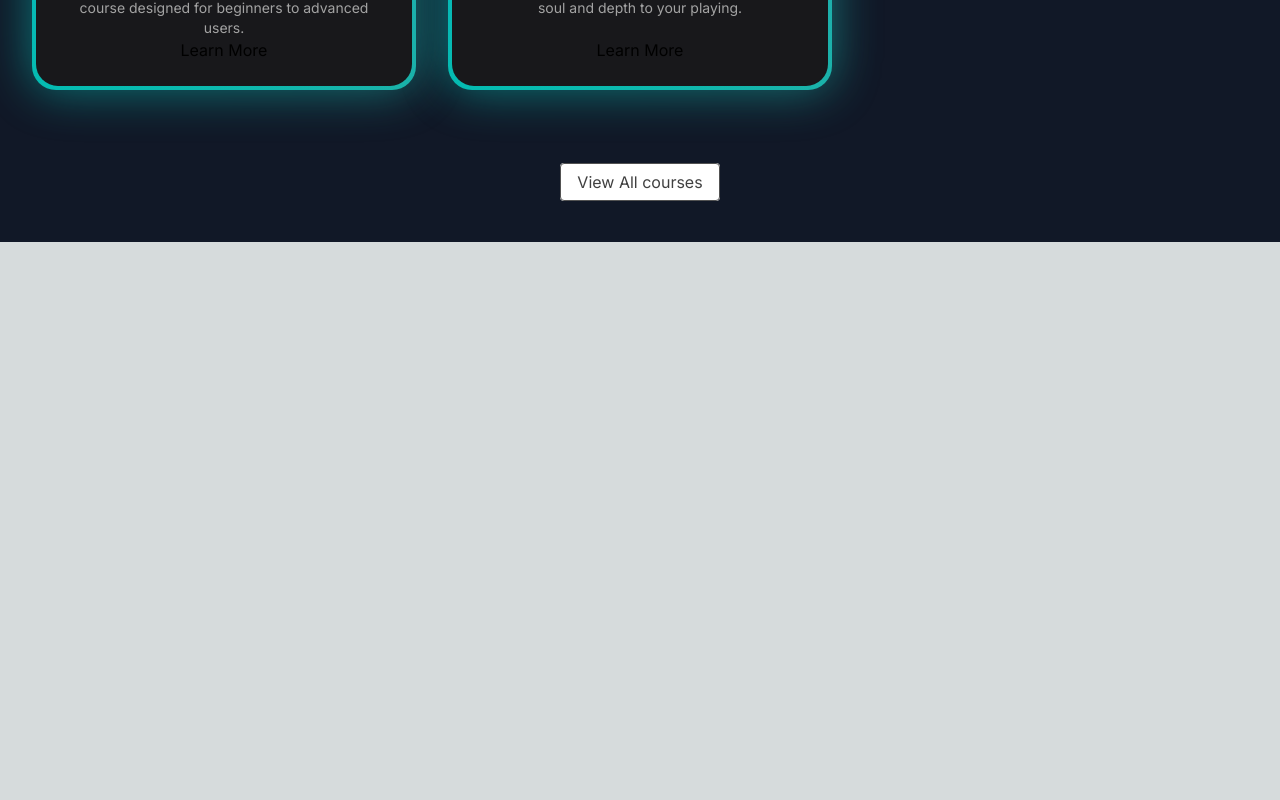
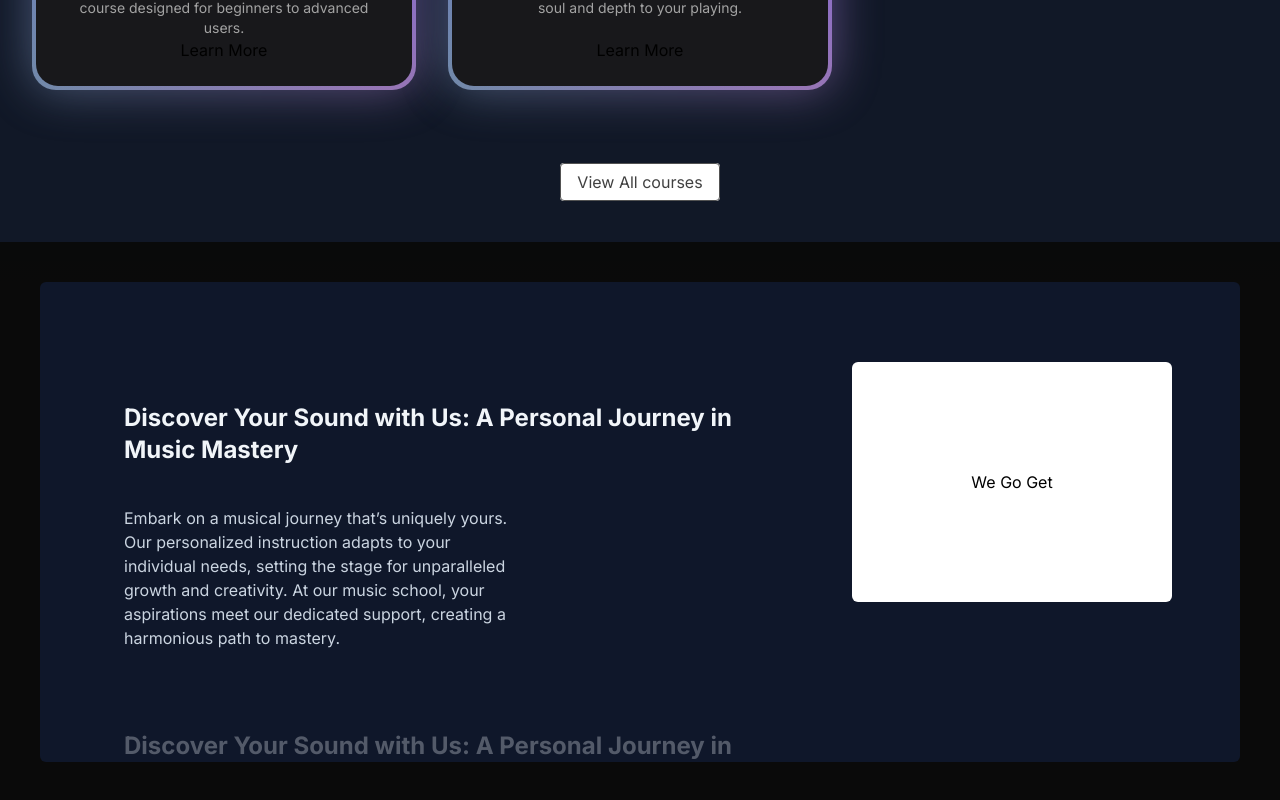
Before and after one commit to amw514/musicapp, a Next.js app: page / in a window 1280 px wide. Shown: the part 1126-1926 px from the top of the page. Before the commit the page ends 1368 px from the top, so only its background shows below. Built offline with nearby package versions, Linux system fonts and the light colour scheme.

Commit message:
implement why us section

```diff
--- a/app/page.tsx
+++ b/app/page.tsx
@@ -1,10 +1,12 @@
 import FeaturedSection from "@/components/FeaturedSection";
 import HeroSection from "@/components/HeroSection";
+import { WhyUsSection } from "@/components/WhyUsSection";
 
 export default function Home() {
   return (
     <main className="min-h-screen bg-black/[0.96] antialiased bg-grid-white/[0.02]" >
       <HeroSection/>
       <FeaturedSection/>
+      <WhyUsSection/>
     </main>
   )}
--- /dev/null
+++ b/components/WhyUsSection.tsx
@@ -0,0 +1,57 @@
+"use client";
+import React from "react";
+import { StickyScroll } from "./ui/sticky-scroll-reveal";
+import Image from "next/image";
+
+const content = [
+
+  {
+    title: "Discover Your Sound with Us: A Personal Journey in Music Mastery",
+    description:
+    'Embark on a musical journey that’s uniquely yours. Our personalized instruction adapts to your individual needs, setting the stage for unparalleled growth and creativity. At our music school, your aspirations meet our dedicated support, creating a harmonious path to mastery.',
+
+    content: (
+      <div className="h-full w-full  flex items-center justify-center text-black">
+       We Go Get
+      </div>
+    ),
+  },
+  {
+    title: "Discover Your Sound with Us: A Personal Journey in Music Mastery",
+    description:
+    'Embark on a musical journey that’s uniquely yours. Our personalized instruction adapts to your individual needs, setting the stage for unparalleled growth and creativity. At our music school, your aspirations meet our dedicated support, creating a harmonious path to mastery.',
+    content: (
+      <div className="h-full w-full bg-[linear-gradient(to_bottom_right,var(--orange-500),var(--yellow-500))] flex items-center justify-center text-white">
+        Personal Journey
+      </div>
+    ),
+  },
+  {
+    title: "Discover Your Sound with Us: A Personal Journey in Music Mastery",
+    description:
+    'Embark on a musical journey that’s uniquely yours. Our personalized instruction adapts to your individual needs, setting the stage for unparalleled growth and creativity. At our music school, your aspirations meet our dedicated support, creating a harmonious path to mastery.',
+    content: (
+      <div className="h-full w-full bg-[linear-gradient(to_bottom_right,var(--orange-500),var(--yellow-500))] flex items-center justify-center text-white">
+        Personal Journey
+      </div>
+    ),
+  },
+  {
+    title: "Discover Your Sound with Us: A Personal Journey in Music Mastery",
+    description:
+    'Embark on a musical journey that’s uniquely yours. Our personalized instruction adapts to your individual needs, setting the stage for unparalleled growth and creativity. At our music school, your aspirations meet our dedicated support, creating a harmonious path to mastery.',
+    content: (
+      <div className="h-full w-full bg-[linear-gradient(to_bottom_right,var(--orange-500),var(--yellow-500))] flex items-center justify-center text-white">
+        Personal Journey
+      </div>
+    ),
+  },
+
+];
+export function WhyUsSection() {
+  return (
+    <div className="p-10">
+      <StickyScroll content={content} />
+    </div>
+  );
+}
--- /dev/null
+++ b/components/ui/sticky-scroll-reveal.tsx
@@ -0,0 +1,105 @@
+"use client";
+import React, { useRef } from "react";
+import { useMotionValueEvent, useScroll } from "framer-motion";
+import { motion } from "framer-motion";
+import { cn } from "@/utils/cn";
+
+export const StickyScroll = ({
+  content,
+  contentClassName,
+}: {
+  content: {
+    title: string;
+    description: string;
+    content?: React.ReactNode | any;
+  }[];
+  contentClassName?: string;
+}) => {
+  const [activeCard, setActiveCard] = React.useState(0);
+  const ref = useRef<any>(null);
+  const { scrollYProgress } = useScroll({
+    // uncomment line 22 and comment line 23 if you DONT want the overflow container and want to have it change on the entire page scroll
+    // target: ref
+    container: ref,
+    offset: ["start start", "end start"],
+  });
+  const cardLength = content.length;
+
+  useMotionValueEvent(scrollYProgress, "change", (latest) => {
+    const cardsBreakpoints = content.map((_, index) => index / cardLength);
+    const closestBreakpointIndex = cardsBreakpoints.reduce(
+      (acc, breakpoint, index) => {
+        const distance = Math.abs(latest - breakpoint);
+        if (distance < Math.abs(latest - cardsBreakpoints[acc])) {
+          return index;
+        }
+        return acc;
+      },
+      0
+    );
+    setActiveCard(closestBreakpointIndex);
+  });
+
+  const backgroundColors = [
+    "var(--slate-900)",
+    "var(--black)",
+    "var(--neutral-900)",
+  ];
+//   const linearGradients = [
+//     "linear-gradient(#456465, #7898e5);",
+//     "linear-gradient(#166465, #8f98e5);",
+//     "linear-gradient(#e23665, #4548e5);",
+//   ];
+  return (
+    <motion.div
+      animate={{
+        backgroundColor: backgroundColors[activeCard % backgroundColors.length],
+      }}
+      className="h-[30rem] overflow-y-auto flex justify-center relative space-x-10 rounded-md p-10"
+      ref={ref}
+    >
+      <div className="div relative flex items-start px-4">
+        <div className="max-w-2xl">
+          {content.map((item, index) => (
+            <div key={item.title + index} className="my-20">
+              <motion.h2
+                initial={{
+                  opacity: 0,
+                }}
+                animate={{
+                  opacity: activeCard === index ? 1 : 0.3,
+                }}
+                className="text-2xl font-bold text-slate-100"
+              >
+                {item.title}
+              </motion.h2>
+              <motion.p
+                initial={{
+                  opacity: 0,
+                }}
+                animate={{
+                  opacity: activeCard === index ? 1 : 0.3,
+                }}
+                className="text-kg text-slate-300 max-w-sm mt-10"
+              >
+                {item.description}
+              </motion.p>
+            </div>
+          ))}
+          <div className="h-40" />
+        </div>
+      </div>
+      <motion.div
+        animate={{
+        //   background: linearGradients[activeCard % linearGradients.length],
+        }}
+        className={cn(
+          "hidden lg:block h-60 w-80 rounded-md bg-white sticky top-10 overflow-hidden",
+          contentClassName
+        )}
+      >
+        {content[activeCard].content ?? null}
+      </motion.div>
+    </motion.div>
+  );
+};
```
